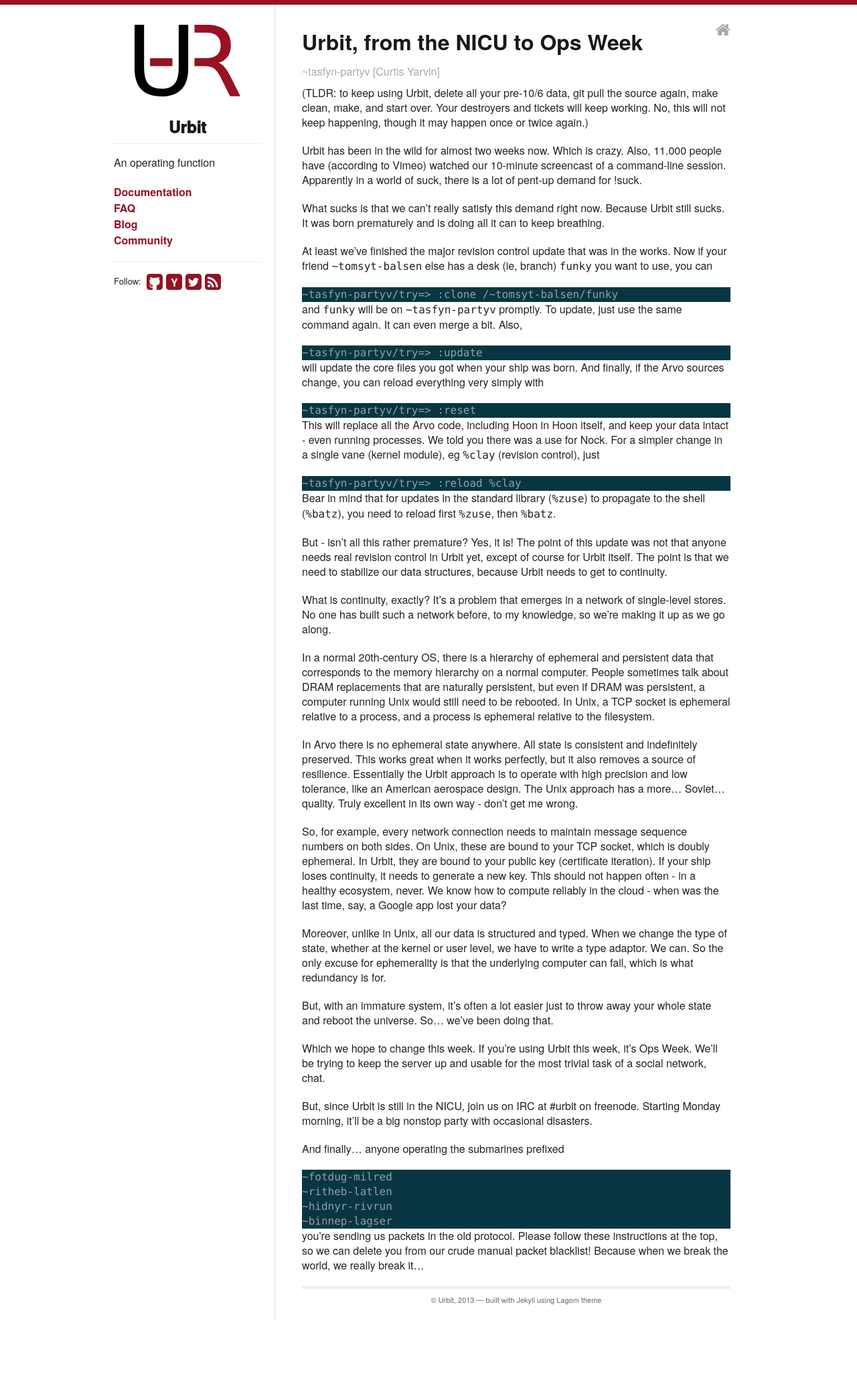
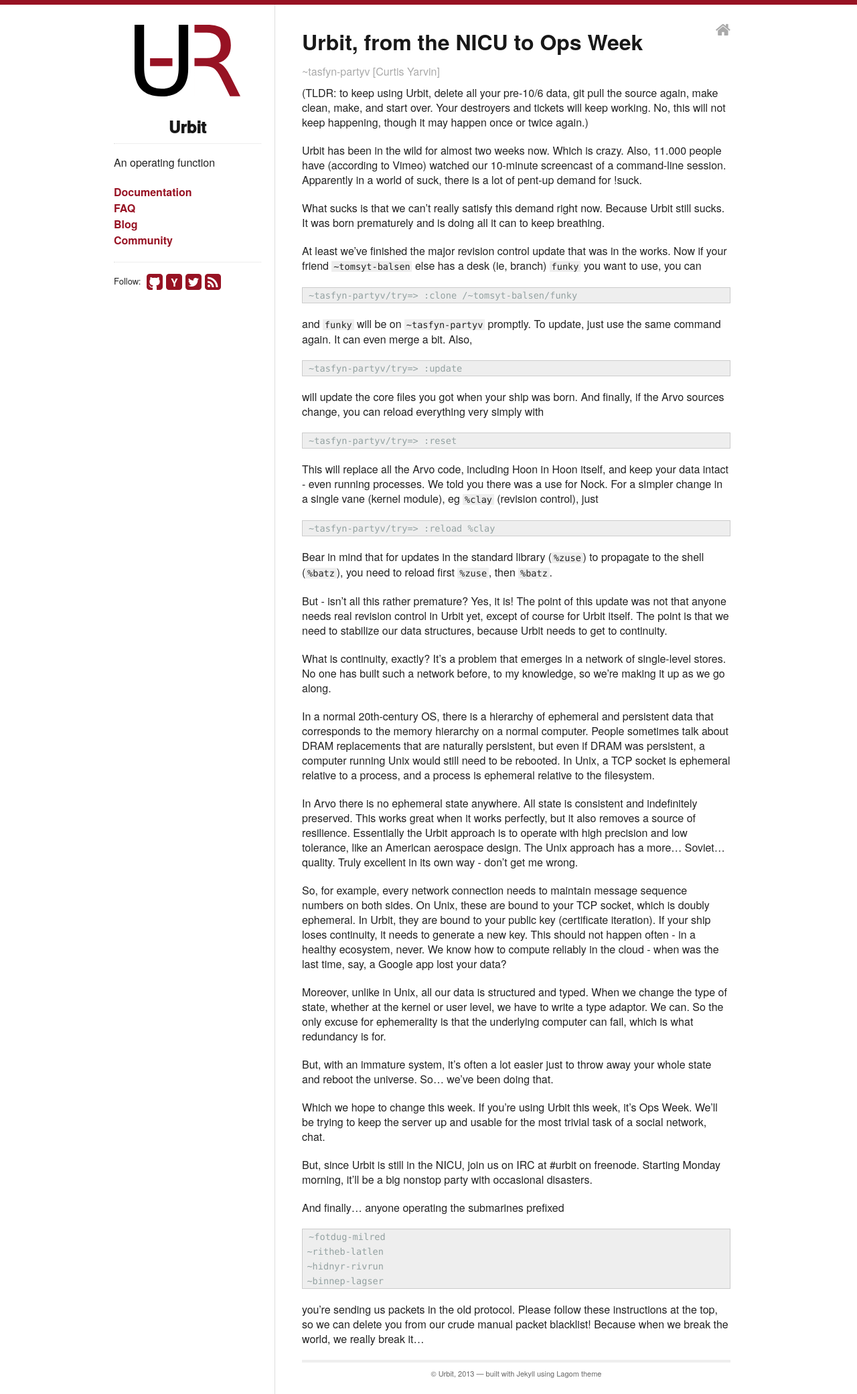
Before and after one commit to urbit/old-urbit.org, a Jekyll site: the page built from _posts/blog/2013-10-06-nicu.markdown, in a window 1280 px wide. Shown: the whole page at 67% size. Built offline with Jekyll 4.4.1, drawn with Linux system fonts in a browser that asks for light colours; before the commit the page ends 1972 px from its top, so only the background shows below that.

Commit message:
fixed formatting bug credit to greenkaa@gmail.com

```diff
--- a/_includes/css/screen.css
+++ b/_includes/css/screen.css
@@ -119,7 +119,7 @@
   font-size: 13px;
 }
 
-#post pre {
+.post pre {
   border: 1px solid #ccc;
   background-color: #eee;
   padding: 0 .4em;
@@ -131,15 +131,13 @@
   margin-left: 1.35em;
 }
 
-#post code {
-  border: 1px solid #ccc;
+.post code {
   background-color: #eee;
   font-size: 85%;
   padding: 0 .2em;
 }
 
 #post pre code {
-  border: none;
 }
 
 .sidebar {
```
Also changed, not shown: 2 other files.
